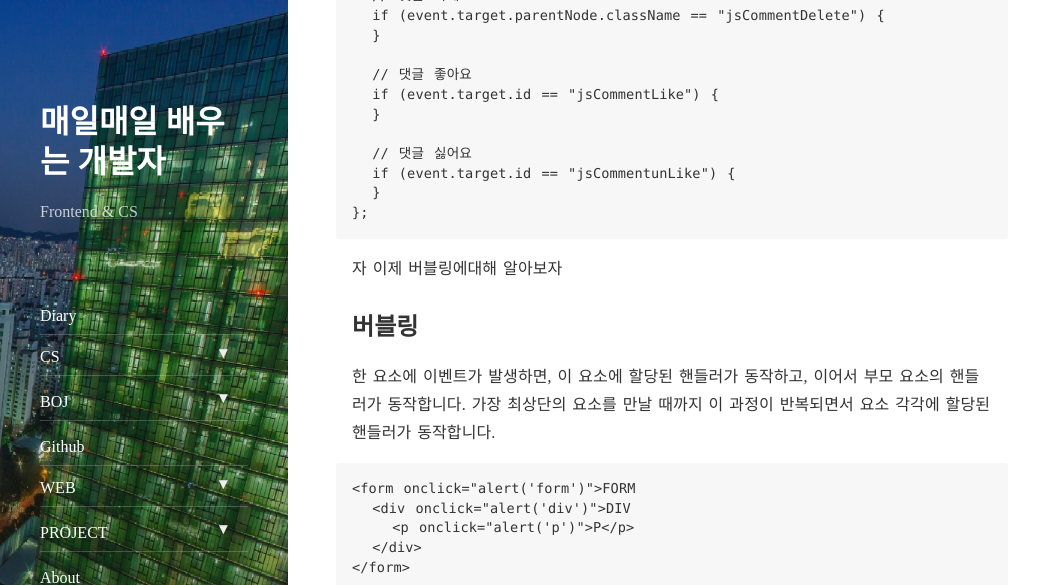
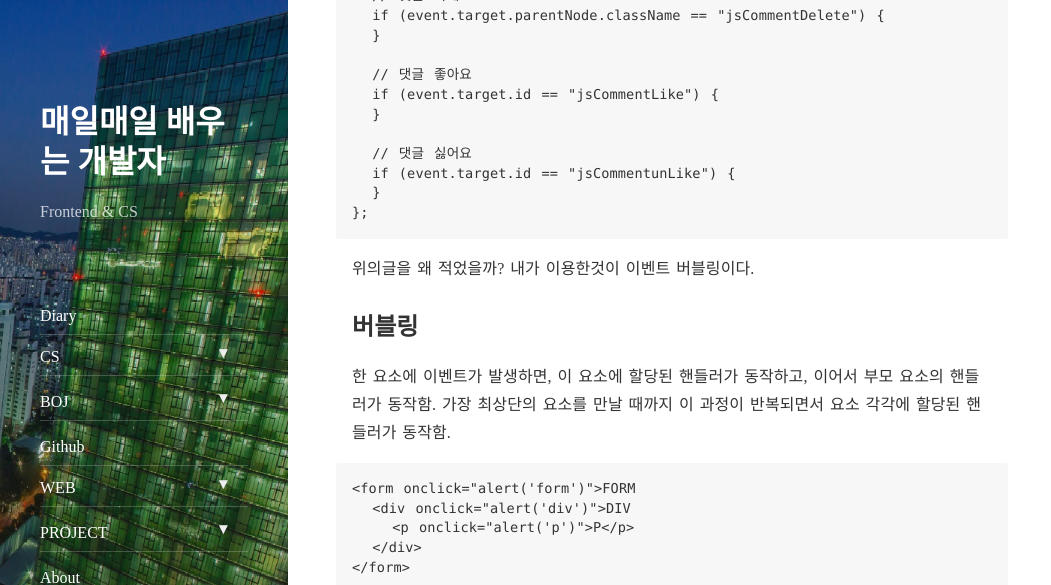
Before and after one commit to erurang/erurang.github.io, a Jekyll site: the page built from _posts/2020-12-30-js-Eventweim.md, in a window 1280 px wide and 900 px high, scrolled down 931 px, cut to the strip 0-585 px from the top of the window. Shown: the whole strip, without its empty margins (0-1051 px from the left). Built offline with Jekyll 4.4.1, drawn with Linux system fonts in a browser that asks for light colours; nearby versions of some CDN libraries; comment, search, counter and statistics services are not loaded.

Commit message:
이벤트위임

````diff
--- a/_posts/2020-12-30-js-Eventweim.md
+++ b/_posts/2020-12-30-js-Eventweim.md
@@ -54,12 +54,13 @@ const handleComment = (event) => {
 };
 ```
 
-자 이제 버블링에대해 알아보자
+위의글을 왜 적었을까? 내가 이용한것이 이벤트 버블링이다.
 
 ## 버블링
 
-한 요소에 이벤트가 발생하면, 이 요소에 할당된 핸들러가 동작하고, 이어서 부모 요소의 핸들러가 동작합니다.
-가장 최상단의 요소를 만날 때까지 이 과정이 반복되면서 요소 각각에 할당된 핸들러가 동작합니다.
+한 요소에 이벤트가 발생하면, 이 요소에 할당된 핸들러가 동작하고, 이어서 부모 요소의 핸들러가 동작함.
+가장 최상단의 요소를 만날 때까지 이 과정이 반복되면서 요소 각각에 할당된 핸들러가 동작함.
+
 ```
 <form onclick="alert('form')">FORM
   <div onclick="alert('div')">DIV
````
